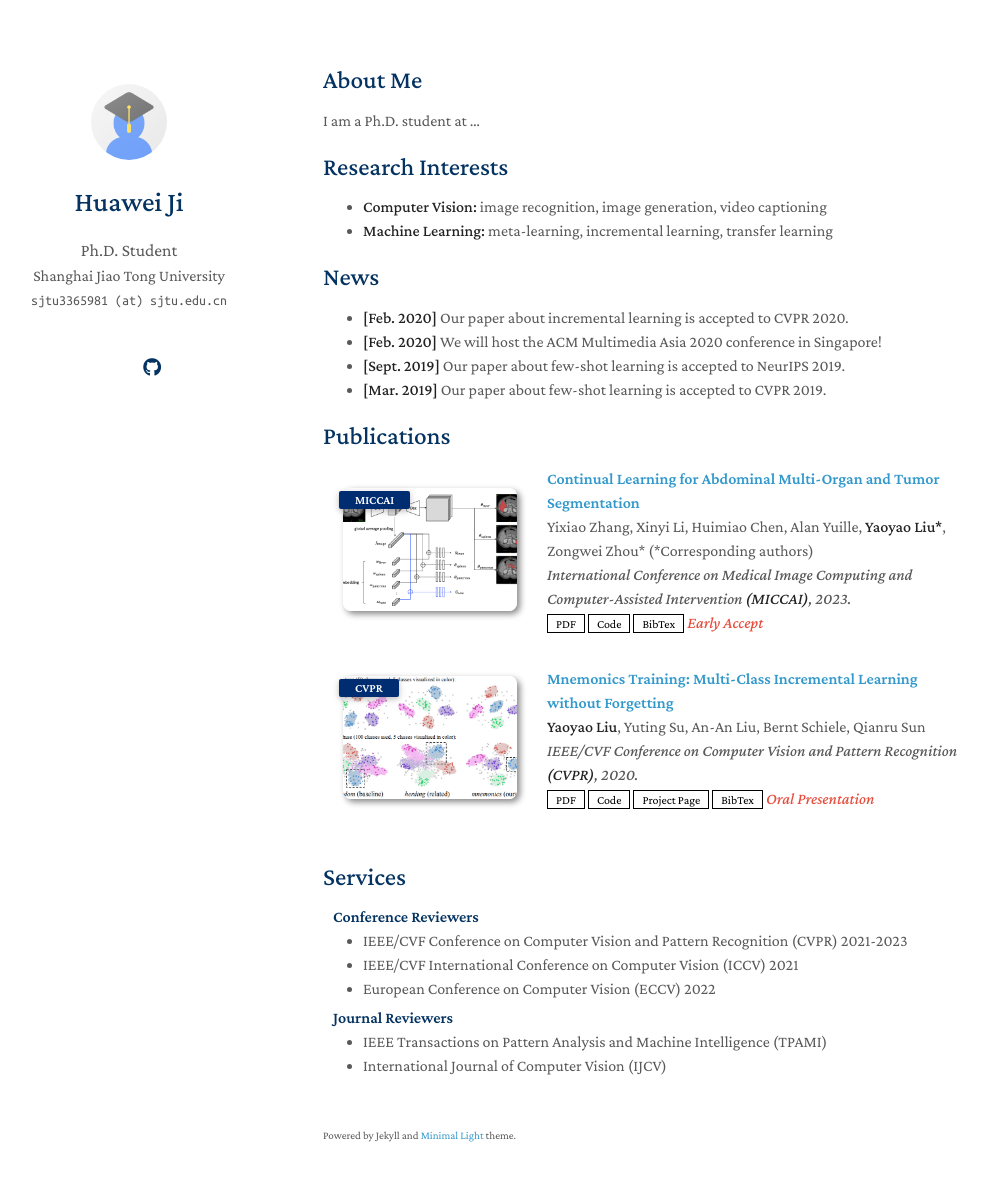
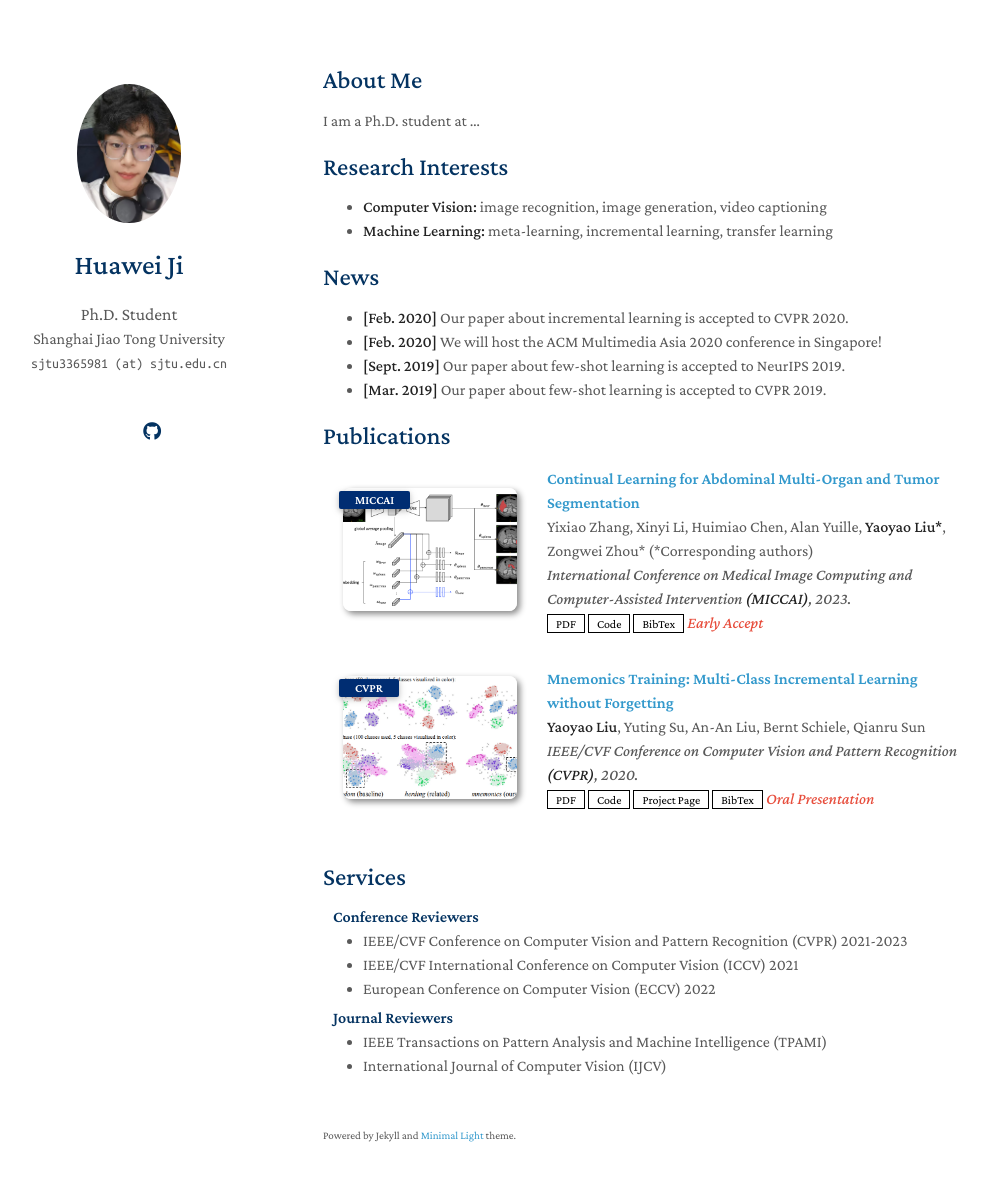
Before and after one commit to JHW5981/JHW.github.io, a Jekyll site: the page built from index.md, in a window 1280 px wide and 1216 px high. Shown: the top 1181 px of the window, without its empty margins (147-1135 px from the left). Built offline with Jekyll 4.4.1, drawn with Linux system fonts in a browser that asks for light colours; a style sheet for code colours, icons or effects is not loaded; our own code applies the rules of GitHub Pages for plain Markdown files.

Commit message:
Update _config.yml

```diff
--- a/_config.yml
+++ b/_config.yml
@@ -20,7 +20,7 @@ twitter: https://x.com/yoohuaff
 
 # Images (e.g., your profile picture and your website's favicon)
 # "favicon" and "favicon_dark" are used for the light and dark modes, respectively.
-avatar: ./assets/img/avatar.png
+avatar: ./assets/img/jhw.jpeg
 favicon: ./assets/img/favicon.png
 favicon_dark: ./assets/img/favicon-dark.png
 
```
